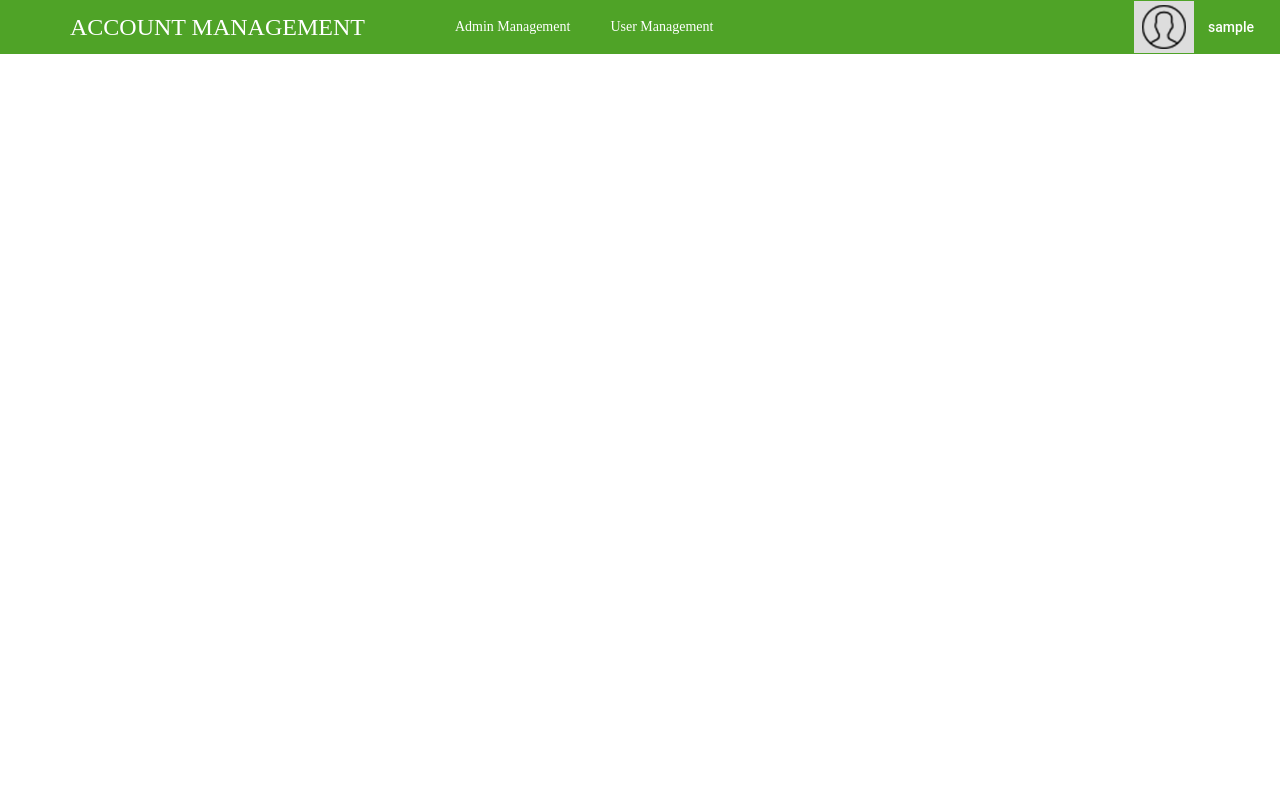
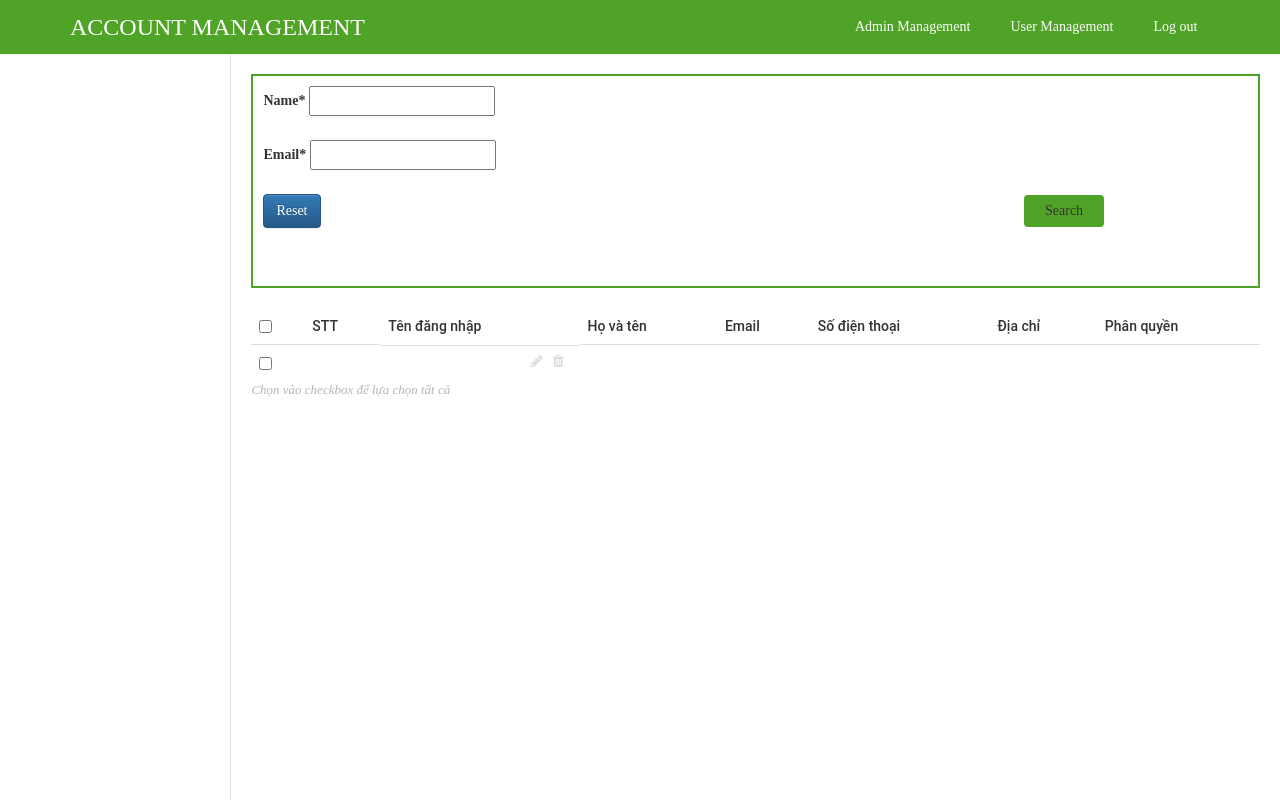
Before and after one commit to cuongnmparaline/training_project, a PHP site: page /index.php?controller=admin in a window 1280 px wide. Before the commit the page ends 54 px from the top, so only its background shows below. Run offline with PHP 8.4, Linux system fonts and the light colour scheme; the visitor is signed in with stand-in values (Sample User, id 1); some libraries are stand-ins or nearby versions; some web fonts are replaced.

Commit message:
AfterNoon 6-1-2022

```diff
--- a/assets/css/import/add_user.css
+++ b/assets/css/import/add_user.css
@@ -1,5 +1,13 @@
 /*ADD ADMIN*/
 
+#main-menu {
+    margin-left: 400px;
+}
+
+#btn-submit {
+    margin-left: 222px;
+    margin-top: 50px !important;
+}
 
 #detail-add-admin .section-detail label {
     display: block;
@@ -42,13 +50,14 @@
 }
 
 #detail-add-admin .section-detail button {
-    display: block;
+    display: inline-block;
     border: none;
     outline: none;
     background: #4fa327;
     color: #fff;
     padding: 8px 20px;
     margin-bottom: 50px;
+    margin-top: 20px;
 }
 
 #detail-add-admin .section-detail button:hover {
--- a/assets/css/import/list_post.css
+++ b/assets/css/import/list_post.css
@@ -1,4 +1,24 @@
 /*LIST*/
+
+#search-button {
+    background: #4fa327;
+    padding: 5px 20px;
+    margin-left: 700px;
+}
+
+#reset-button {
+    padding: 5px 20px;
+    display: block;
+}
+
+
+#form-search {
+
+    border: #4fa327 solid 2px;
+    padding: 10px;
+    margin-bottom: 20px;
+}
+
 #header-wp{ background: #4fa327;}
 #main-menu li{ float: left;}
 #main-menu li a{
--- a/assets/libraries/validation.php
+++ b/assets/libraries/validation.php
@@ -5,6 +5,15 @@ function form_error($label_field){
     if(!empty($error[$label_field])) return "<p class='error'>{$error[$label_field]}</p>";
 }
 
+function form_success($label_field){
+    global $success;
+    if(!empty($success[$label_field])) return "<p class='success'>{$success[$label_field]}</p>";
+}
+
+function set_value($label_field){
+    global $$label_field;
+    if(!empty($$label_field)) return $$label_field;
+}
 function is_email($email){
     $pattern = "/^[A-Za-z0-9_.]{6,32}@([a-zA-Z0-9]{2,12})(.[a-zA-Z]{2,12})+$/";
     if (!preg_match($pattern, $_POST['email'], $matchs)) {
--- a/connection.php
+++ /dev/null
@@ -1,18 +0,0 @@
-
-
-<?php
-class DB
-{
-    private static $instance = NULl;
-    public static function getInstance() {
-        if (!isset(self::$instance)) {
-            try {
-                self::$instance = new PDO('mysql:host=localhost;dbname=account_manager', 'root', '');
-                self::$instance->exec("SET NAMES 'utf8'");
-            } catch (PDOException $ex) {
-                die($ex->getMessage());
-            }
-        }
-        return self::$instance;
-    }
-}
--- a/controllers/adminController.php
+++ b/controllers/adminController.php
@@ -3,7 +3,7 @@
 <?php
 require_once('controllers/baseController.php');
 require_once('assets/libraries/validation.php');
-require_once('models/admin.php');
+require_once('models/Admin.php');
 require_once('assets/helper/url.php');
 require_once('assets/helper/layout.php');
 class AdminController extends BaseController
@@ -16,6 +16,8 @@ class AdminController extends BaseController
     public function index(){
 
         $this->render('index');
+
+
 //        $admins = Admin::all();
 //        $data = array('admins' => $admins);
 //        $this->render('index', $data);
@@ -31,7 +33,6 @@ class AdminController extends BaseController
             if (empty($_POST['email'])) {
                 $error['email'] = 'Email can not be blank';
             } else {
-//                $pattern = "/^[A-Za-z0-9_.]{6,32}@([a-zA-Z0-9]{2,12})(.[a-zA-Z]{2,12})+$/";
                 if (!is_email($email)) {
                     $error['email'] = "Wrong email format, try again";
                 } else {
@@ -42,19 +43,19 @@ class AdminController extends BaseController
             if (empty($_POST['password'])) {
                 $error['password'] = 'Password can not be blank';
             } else {
-//                $partten = "/^([A-Z]){1}([\w_\.!@#$%^&*()]+){5,31}$/";
                 if (!is_password($password)) {
                     $error['password'] = "Wrong password format, try again";
                 } else {
-                    $password = $_POST['password'];
-//                $password = md5($_POST['password']);
+                    $password = md5($_POST['password']);
                 }
             }
             # Conclude
             if (empty($error)) {
                 if (Admin::check_login($email, $password)) {
+                    $admin_id = Admin::get_id_current_admin($email, $password)->id;
                     $_SESSION['is_login'] = true;
                     $_SESSION['user_login'] = $email;
+                    $_SESSION['admin_id'] = $admin_id;
                     redirect_to("?controller=admin&action=index");
                 } else {
                     $error['account'] = "Incorrect email or password";
@@ -73,9 +74,10 @@ class AdminController extends BaseController
 
     public function create(){
 
-        global $email, $password;
+        global $name, $email, $error, $success;
         if (isset($_POST['btn-add-admin'])) {
-            print_r($_POST);
+
+            $success = array();
             $error = array();
             if (empty($_POST['name'])) {
                 $error['name'] = 'Name can not be blank';
@@ -119,6 +121,14 @@ class AdminController extends BaseController
                 }
             }
 
+            // check avatar
+
+            if(!empty($_FILES['files']['name'][0])){
+                $upload_dir = 'assets/images/';
+                $avatar = $upload_dir . $_FILES['files']['name'][0];
+            } else {
+                $error['avatar'] = "Please upload your avatar";
+            }
 
             // check role
             if (empty($_POST['role'])) {
@@ -127,23 +137,29 @@ class AdminController extends BaseController
                 $role = $_POST['role'];
             }
 
+            // get insertor id ( current admin id )
+
+            $ins_id = $_SESSION['admin_id'];
+
+
             // check not error
             if (empty($error)) {
                 $data = array(
-                    'fullname' => $name,
+                    'name' => $name,
+                    'password' => $password,
                     'email' => $email,
-                    'password' => md5($password),
-                    'password_verify' => $password_verify,
-                    'created_at' => date('d/m/yy'),
-                    'role' => $role,
+                    'avatar' => $avatar,
+                    'role_type' => $role,
+                    'ins_id' => $ins_id,
+                    'ins_datetime' => date('d/m/yy'),
                 );
+                if(Admin::add($data)){
+                    $success['admin'] = "Thêm ADMIN mới thành công" . "<br>" . "<a href='?controller=admin&controller=index'>Trở về danh sách ADMIN</a>";
+                } else {
+                    die('lỗi');
+                }
 
-                Admin::insert($data);
-                die('oke nhe');
-                $error['admin'] = "Thêm ADMIN mới thành công" . "<br>" . "<a href='?mod=users&controller=team&action=index'>Trở về danh sách ADMIN</a>";
             }
-            print_r($error);
-            die('not oke');
         }
         $this->render('create');
     }
--- a/controllers/posts_controller.php
+++ b/controllers/posts_controller.php
@@ -1,6 +1,6 @@
 <?php
 require_once('controllers/base_controller.php');
-require_once('models/post.php');
+require_once('models/Post.php');
 
 class PostsController extends BaseController
 {
--- /dev/null
+++ b/database.php
@@ -0,0 +1,18 @@
+
+
+<?php
+class DB
+{
+    private static $instance = NULl;
+    public static function getInstance() {
+        if (!isset(self::$instance)) {
+            try {
+                self::$instance = new PDO('mysql:host=localhost;dbname=account_manager', 'root', '');
+                self::$instance->exec("SET NAMES 'utf8'");
+            } catch (PDOException $ex) {
+                die($ex->getMessage());
+            }
+        }
+        return self::$instance;
+    }
+}
--- a/index.php
+++ b/index.php
@@ -1,6 +1,6 @@
 
 <?php
-require_once('connection.php');
+require_once('database.php');
 require_once('assets/helper/url.php');
 
 if (isset($_GET['controller'])) {
--- /dev/null
+++ b/models/Admin.php
@@ -0,0 +1,94 @@
+
+<?php
+require_once "BaseModel.php";
+
+class Admin extends BaseModel
+{
+    public $id;
+    public $email;
+    public $password;
+
+    function __construct($id, $email, $password)
+    {
+        $this->id = $id;
+        $this->email = $email;
+        $this->password = $password;
+    }
+
+    public function get(){
+
+    }
+
+    public function add($data){
+
+        $db = DB::getInstance();
+        $sth = $db->prepare('INSERT INTO admins (name, password, email, avatar,
+                    role_type, ins_id, ins_datetime)
+                    VALUES (?, ?, ?, ?, ?, ?, ?)');
+//        $sth->bindValue(':adminName', $data['name'], PDO::PARAM_STR_CHAR);
+//        $sth->bindValue(':password', $data['password'],PDO::PARAM_STR_CHAR);
+//        $sth->bindValue(':email', $data['email'],PDO::PARAM_STR_CHAR);
+//        $sth->bindValue(':avatar', $data['avatar'],PDO::PARAM_STR_CHAR);
+//        $sth->bindValue(':role_type', $data['role_type'],PDO::PARAM_STR_CHAR);
+//        $sth->bindValue(':ins_id', $data['ins_id'],PDO::PARAM_INT);
+//        $sth->bindValue(':ins_datetime', $data['ins_datetime']);
+        if($sth->execute([$data['name'], $data['password'], $data['email'], $data['avatar'], $data['role_type'], $data['ins_id'], $data['ins_datetime']])){
+            return true;
+        } else {
+            return false;
+        }
+    }
+
+    public function delete(){
+
+    }
+
+    public function update()
+    {
+        // TODO: Implement update() method.
+    }
+
+    function check_login($email, $password){
+        $db = DB::getInstance();
+        $sth = $db->prepare('SELECT id
+        FROM admins
+        WHERE email = :email AND password = :password');
+        $sth->bindValue('email', $email);
+        $sth->bindValue(':password', $password);
+        $sth->execute();
+        $check = $sth->rowCount();
+        if($check > 0)
+            return true;
+        return false;
+    }
+
+    function get_id_current_admin($email, $password){
+        $db = DB::getInstance();
+        $sth = $db->prepare('SELECT id
+        FROM admins
+        WHERE email = :email AND password = :password');
+        $sth->bindValue('email', $email);
+        $sth->bindValue('password', $password);
+        if($sth->execute()){
+            return $sth->fetch(PDO::FETCH_OBJ);
+        } else {
+            return false;
+        }
+
+
+    }
+
+    function check_mail_existed($email){
+        $db = DB::getInstance();
+        $sth = $db->prepare(
+            'SELECT email
+            FROM admins
+            WHERE email = :email');
+        $sth->bindParam('email', $email);
+        $sth->execute();
+        $check = $sth->rowCount();
+        if($check > 0)
+            return true;
+        return false;
+    }
+}
--- /dev/null
+++ b/models/BaseModel.php
@@ -0,0 +1,12 @@
+<?php
+
+abstract class BaseModel{
+
+    abstract public function get();
+
+    abstract public function add($data);
+
+    abstract public function delete();
+
+    abstract public function update();
+}
--- a/views/admin/index.php
+++ b/views/admin/index.php
@@ -2,3 +2,72 @@
 <?php
 require_once('views/layouts/header.php');
 ?>
+
+<div id="main-content-wp" class="list-product-page">
+    <div class="wrap clearfix">
+        <div id="content" class="fl-right">
+            <div class="form-search" id="form-search">
+                <form action="?controller=admin&action=search" method="POST">
+                    <label for="name">Name*</label>
+                    <input type="text" name="name" id="name" value=""> <br> <br>
+                    <?php echo form_error('name')?>
+                    <label for="email">Email*</label>
+                    <input type="email" name="email" id="email" value=""> <br> <br>
+
+                    <a href="?controller=admin&action=index" class="btn btn-primary">Reset</a>
+                    <button type="submit" id="search-button" class="btn btn-secondary">Search</button>
+                </form>
+                <br> <br>
+            </div>
+            <div class="section" id="detail-page">
+                <div class="section-detail">
+
+                    <div class="table-responsive">
+                        <table class="table list-table-wp">
+                            <thead>
+                            <tr>
+                                <td><input type="checkbox" name="checkAll" id="checkAll"></td>
+                                <td><span class="thead-text">STT</span></td>
+                                <td><span class="thead-text">Tên đăng nhập</span></td>
+                                <td><span class="thead-text">Họ và tên</span></td>
+                                <td><span class="thead-text">Email</span></td>
+                                <td><span class="thead-text">Số điện thoại</span></td>
+                                <td><span class="thead-text">Địa chỉ</span></td>
+                                <td><span class="thead-text">Phân quyền</span></td>
+                            </tr>
+                            </thead>
+                                <tr>
+                                    <td><input type="checkbox" name="checkItem" class="checkItem" value=""></td>
+                                    <td><span class="tbody-text"></span></td>
+                                    <td class="clearfix">
+                                        <div class="tb-title fl-left">
+                                            <a href="?mod=users&action=update&" title=""></a>
+                                        </div>
+                                        <ul class="list-operation fl-right">
+                                            <li><a href="" title="Sửa" class="edit"><i class="fa fa-pencil" aria-hidden="true"></i></a></li>
+                                            <li><a href="" title="Xóa" class="delete"><i class="fa fa-trash" aria-hidden="true"></i></a></li>
+                                        </ul>
+                                    </td>
+                                    <td><span class="tbody-text"></span></td>
+                                    <td><span class="tbody-text"></span></td>
+                                    <td><span class="tbody-text"></span></td>
+                                    <td><span class="tbody-text"></span></td>
+                                    <td><span class="thead-text"></span></td>
+
+                                </tr>
+                            </tbody>
+                        </table>
+                    </div>
+                </div>
+            </div>
+            <div class="section" id="paging-wp">
+                <div class="section-detail clearfix">
+                    <p id="desc" class="fl-left">Chọn vào checkbox để lựa chọn tất cả</p>
+                    <ul id="list-paging-pages" class="fl-right">
+
+                    </ul>
+                </div>
+            </div>
+        </div>
+    </div>
+</div>
--- a/views/layouts/header.php
+++ b/views/layouts/header.php
@@ -4,6 +4,7 @@
     <title>Account manager</title>
     <meta charset="UTF-8">
     <meta name="viewport" content="width=device-width, initial-scale=1.0">
+    <link rel="stylesheet" href="https://maxcdn.bootstrapcdn.com/bootstrap/3.3.7/css/bootstrap.min.css"/>
     <link href="assets/css/bootstrap/bootstrap.min.css" rel="stylesheet" type="text/css"/>
     <link href="assets/css/bootstrap/bootstrap-theme.min.css" rel="stylesheet" type="text/css"/>
     <link href="assets/reset.css" rel="stylesheet" type="text/css"/>
@@ -17,6 +18,7 @@
     <script src="assets/js/plugins/ckeditor/ckeditor.js" type="text/javascript"></script>
     <script src="assets/js/main.js" type="text/javascript"></script>
     <script src="assets/js/app.js"></script>
+
 </head>
 <body>
 <div id="site">
@@ -26,10 +28,10 @@
                 <a href="?" title="" id="logo" class="fl-left">ACCOUNT MANAGEMENT</a>
                 <ul id="main-menu" class="fl-left">
                     <li>
-                        <a href="?mod=page" title="">Admin Management</a>
+                        <a href="?controller=admin" title="">Admin Management</a>
                         <ul class="sub-menu">
                             <li>
-                                <a href="?controller=admin&action=search" title="">Search</a>
+                                <a href="?controller=admin&action=index" title="">Search</a>
                             </li>
                             <li>
                                 <a href="?controller=admin&action=create" title="">Create</a>
@@ -37,7 +39,7 @@
                         </ul>
                     </li>
                     <li>
-                        <a href="?mod=post" title="">User Management</a>
+                        <a href="?controller=admin" title="">User Management</a>
                         <ul class="sub-menu">
                             <li>
                                 <a href="?mod=users&action=search" title="">Search</a>
@@ -47,18 +49,10 @@
                             </li>
                         </ul>
                     </li>
+                    <li>
+                        <a href="?controller=admin&action=logout" title="">Log out</a>
+                    </li>
                 </ul>
-                <div id="dropdown-user" class="dropdown dropdown-extended fl-right">
-                    <button class="dropdown-toggle clearfix" type="button"  data-toggle="dropdown" aria-haspopup="true" aria-expanded="true">
-                        <div id="thumb-circle" class="fl-left">
-                            <img src="assets/images/img-admin.png">
-                        </div>
-                        <h3 id="account" class="fl-right"><?php if(!empty($_SESSION['user_login'])) echo $_SESSION['user_login'] ?></h3>
-                    </button>
-                    <ul class="dropdown-menu">
-                        <li><a href="?mod=users&action=update" title="Thông tin cá nhân">Account Information</a></li>
-                        <li><a href="?controller=admin&action=logout" title="Thoát">Log out</a></li>
-                    </ul>
-                </div>
+
             </div>
         </div>
```
Also changed, not shown: models/admin.php (deleted, +0 -65 lines), views/admin/create.php (+11 -12 lines), models/Post.php (renamed from models/post.php).
